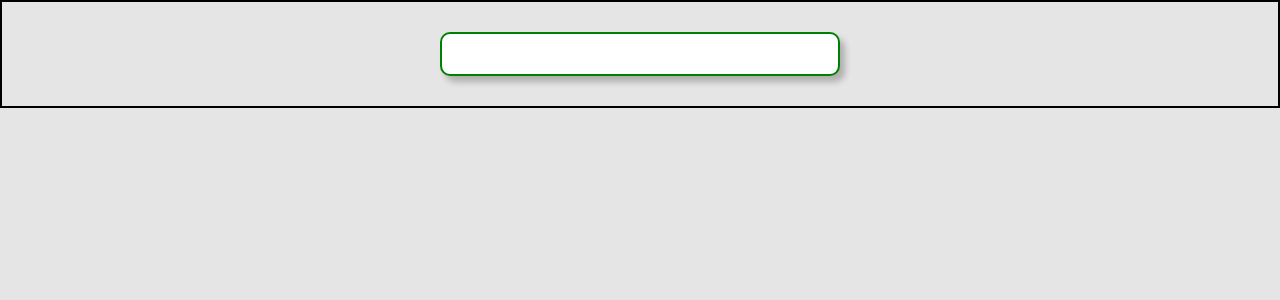
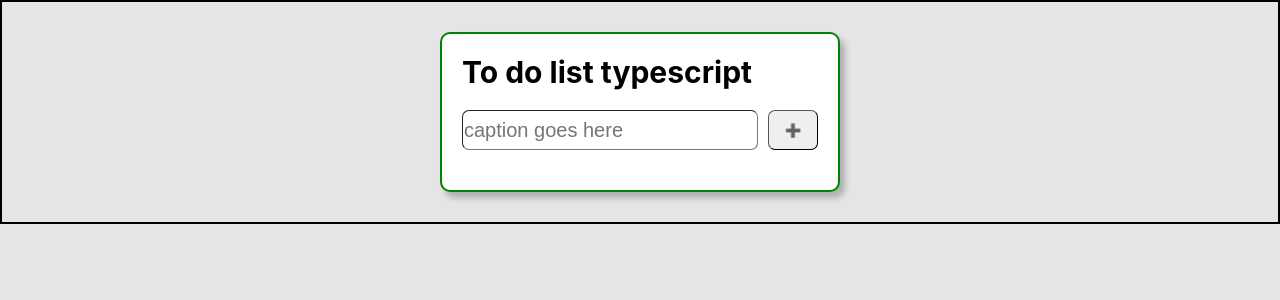
Before and after one commit to nhannm-vn/REACTJS_TODOLIST, a React (Create React App) app: page / in a window 1280 px wide. Shown: the top 300 px of the page. Built offline with nearby package versions, Linux system fonts and the light colour scheme.

Commit message:
update 11-12-2024

```diff
--- /dev/null
+++ b/src/components/TaskInput/TaskInput.tsx
@@ -0,0 +1,14 @@
+import styles from './taskInput.module.scss'
+function TaskInput() {
+  return (
+    <div className='mb-2'>
+      <h1 className={`${styles.title} mb-2`}>To do list typescript</h1>
+      <form className={styles.form}>
+        <input type='text' placeholder='caption goes here' />
+        <button type='submit'>➕</button>
+      </form>
+    </div>
+  )
+}
+
+export default TaskInput
--- /dev/null
+++ b/src/components/TaskInput/index.ts
@@ -0,0 +1,3 @@
+import TaskInput from './TaskInput'
+
+export default TaskInput
--- /dev/null
+++ b/src/components/TaskInput/taskInput.module.scss
@@ -0,0 +1,35 @@
+// module chứa style của component TaskInput
+//đặt tên theo cammelcase
+.title {
+  font-size: 3rem;
+}
+
+.form {
+  display: flex;
+  align-items: center;
+  input {
+    height: 4rem;
+    // giúp nó chiếm hết không gian có thể
+    flex-grow: 1;
+    margin-right: 1rem;
+    border-radius: 0.7rem;
+    padding: 0 0.1rem;
+    // do dam cua border
+    border-width: 1px;
+  }
+
+  button {
+    //de no khong co lai nua
+    flex-shrink: 0;
+    width: 5rem;
+    height: 4rem;
+    border-radius: 0.7rem;
+    //combo danh ra giua icon ben trong
+    display: flex;
+    justify-content: center;
+    align-items: center;
+    padding: 0;
+    // chạm vào thì border nó đậm nhẹ
+    border-width: 1.5px;
+  }
+}
--- /dev/null
+++ b/src/components/TaskList/index.ts
@@ -0,0 +1,3 @@
+import TaskList from './TaskList'
+
+export default TaskList
--- a/src/components/Todolist/Todolist.tsx
+++ b/src/components/Todolist/Todolist.tsx
@@ -1,9 +1,12 @@
+import TaskInput from '../TaskInput'
 import styles from './todoList.module.scss'
 
 function Todolist() {
   return (
     <div className={styles.todolist}>
-      <div className={styles.todolistContainer}></div>
+      <div className={styles.todolistContainer}>
+        <TaskInput />
+      </div>
     </div>
   )
 }
```
Also changed, not shown: src/components/TaskList/TaskList.tsx (added, +7 -0 lines), src/components/TaskList/taskList.module.scss (added).
